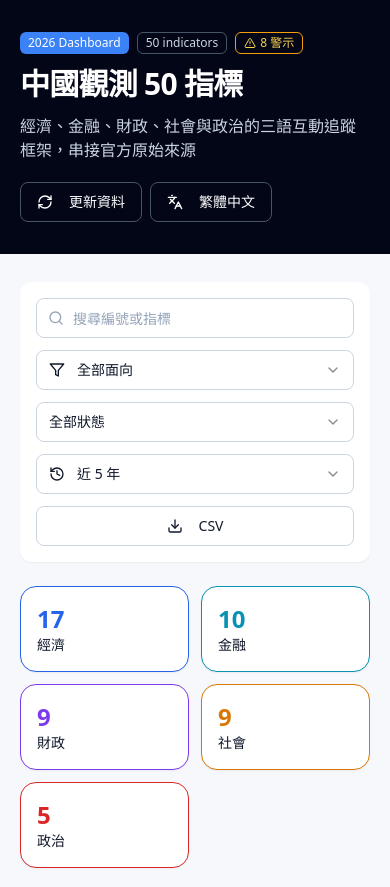
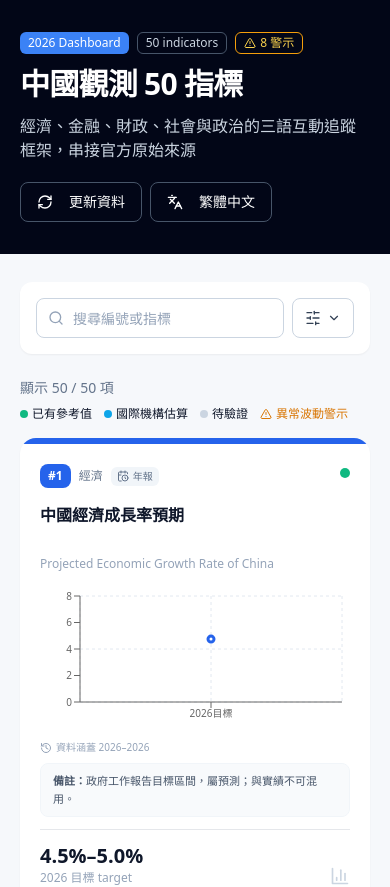
Before and after one commit to Michelle-AG9431/ChinaIndicatorDashboard, a React (Vite) app: page / in a window 390 px wide. Shown: the top 887 px of the page. Built offline with nearby package versions, Linux system fonts and the light colour scheme.

Commit message:
Update App.jsx

```diff
--- a/src/App.jsx
+++ b/src/App.jsx
@@ -3,6 +3,7 @@ import { motion, AnimatePresence } from "framer-motion";
 import {
   Search, ExternalLink, Languages, BarChart3, Database, X, Info, Filter,
   Download, AlertTriangle, RefreshCw, CalendarClock, History, Globe,
+  SlidersHorizontal, ChevronDown, RotateCcw,
 } from "lucide-react";
 import { Card, CardContent } from "@/components/ui/card";
 import { Button } from "@/components/ui/button";
@@ -115,6 +116,7 @@ export default function App() {
   const [cat, setCat] = useState("all");
   const [status, setStatus] = useState("all");
   const [years, setYears] = useState(5);
+  const [filtersOpen, setFiltersOpen] = useState(false); // 手機版篩選面板
   const [selected, setSelected] = useState(null);
   const [refreshed, setRefreshed] = useState(null);
   const [refreshing, setRefreshing] = useState(false);
@@ -163,6 +165,17 @@ export default function App() {
     }
     setRefreshed({ time: new Date().toLocaleString(), ok });
     setRefreshing(false);
+  };
+
+  // 手機版：顯示目前套用了幾個非預設篩選條件
+  const activeFilterCount =
+    (cat !== "all" ? 1 : 0) + (status !== "all" ? 1 : 0) + (years !== 5 ? 1 : 0);
+
+  const resetFilters = () => {
+    setCat("all");
+    setStatus("all");
+    setYears(5);
+    setSearch("");
   };
 
   const exportCsv = () => {
@@ -226,15 +239,51 @@ export default function App() {
       </header>
 
       <main className="max-w-7xl mx-auto px-5 py-7">
+        {/* ---------- 篩選列 ----------
+            手機（< md）：搜尋框 + 右上角篩選鈕，點開才展開下拉選單
+            桌機（≥ md）：全部並排顯示                                      */}
         <Card className="border-0 shadow-sm mb-6">
           <CardContent className="p-4">
-            <div className="grid md:grid-cols-[1fr_170px_180px_160px_auto] gap-3">
-              <div className="relative">
+            {/* 第一列：搜尋 + 手機版篩選鈕 */}
+            <div className="flex gap-2 md:hidden">
+              <div className="relative flex-1">
                 <Search className="absolute left-3 top-3 w-4 h-4 text-slate-400" />
-                <Input value={search} onChange={(e) => setSearch(e.target.value)} placeholder={t("搜尋編號或指標", "Search number or indicator", "番号・指標を検索")} className="pl-9" />
+                <Input
+                  value={search}
+                  onChange={(e) => setSearch(e.target.value)}
+                  placeholder={t("搜尋編號或指標", "Search", "検索")}
+                  className="pl-9"
+                />
               </div>
+              <button
+                onClick={() => setFiltersOpen(!filtersOpen)}
+                aria-expanded={filtersOpen}
+                className="relative shrink-0 h-10 px-3 rounded-lg border border-slate-300 bg-white text-slate-700 flex items-center gap-1.5 text-sm font-medium active:bg-slate-50 transition-colors"
+              >
+                <SlidersHorizontal className="w-4 h-4" />
+                <ChevronDown className={`w-3.5 h-3.5 transition-transform ${filtersOpen ? "rotate-180" : ""}`} />
+                {activeFilterCount > 0 && (
+                  <span className="absolute -top-1.5 -right-1.5 min-w-[18px] h-[18px] px-1 rounded-full bg-blue-600 text-white text-[10px] font-bold flex items-center justify-center">
+                    {activeFilterCount}
+                  </span>
+                )}
+              </button>
+            </div>
+
+            {/* 手機版展開面板 */}
+            <AnimatePresence initial={false}>
+              {filtersOpen && (
+                <motion.div
+                  key="mobile-filters"
+                  initial={{ height: 0, opacity: 0 }}
+                  animate={{ height: "auto", opacity: 1 }}
+                  exit={{ height: 0, opacity: 0 }}
+                  transition={{ duration: 0.18 }}
+                  className="md:hidden overflow-hidden"
+                >
+                  <div className="pt-3 space-y-2">
                     <Select value={cat} onValueChange={setCat}>
-                <SelectTrigger><Filter className="w-4 h-4 mr-2" /><SelectValue /></SelectTrigger>
+                      <SelectTrigger><Filter className="w-4 h-4 mr-2 shrink-0" /><SelectValue /></SelectTrigger>
                       <SelectContent>
                         <SelectItem value="all">{t("全部面向", "All dimensions", "全分野")}</SelectItem>
                         {categories.map((c) => (
@@ -242,6 +291,51 @@ export default function App() {
                         ))}
                       </SelectContent>
                     </Select>
+
+                    <Select value={status} onValueChange={setStatus}>
+                      <SelectTrigger><SelectValue /></SelectTrigger>
+                      <SelectContent>
+                        <SelectItem value="all">{t("全部狀態", "All status", "全ステータス")}</SelectItem>
+                        <SelectItem value="reference">{t("已有參考值", "Reference value", "参考値あり")}</SelectItem>
+                        <SelectItem value="estimate">{t("國際機構估算", "Intl. estimate", "国際機関推計")}</SelectItem>
+                        <SelectItem value="pending">{t("待驗證", "Pending", "検証待ち")}</SelectItem>
+                        <SelectItem value="anomaly">{t("⚠ 異常波動", "⚠ Anomaly", "⚠ 異常変動")}</SelectItem>
+                      </SelectContent>
+                    </Select>
+
+                    <Select value={String(years)} onValueChange={(v) => setYears(v === "all" ? "all" : Number(v))}>
+                      <SelectTrigger><History className="w-4 h-4 mr-2 shrink-0" /><SelectValue /></SelectTrigger>
+                      <SelectContent>
+                        <SelectItem value="5">{t("近 5 年", "Last 5 years", "直近 5 年")}</SelectItem>
+                        <SelectItem value="10">{t("近 10 年", "Last 10 years", "直近 10 年")}</SelectItem>
+                        <SelectItem value="15">{t("近 15 年", "Last 15 years", "直近 15 年")}</SelectItem>
+                        <SelectItem value="20">{t("近 20 年", "Last 20 years", "直近 20 年")}</SelectItem>
+                        <SelectItem value="all">{t("全部期間", "All periods", "全期間")}</SelectItem>
+                      </SelectContent>
+                    </Select>
+
+                    <div className="flex gap-2 pt-1">
+                      <Button onClick={exportCsv} variant="outline" className="flex-1">
+                        <Download className="w-4 h-4 mr-2" />CSV
+                      </Button>
+                      {activeFilterCount > 0 && (
+                        <Button onClick={resetFilters} variant="ghost" className="shrink-0">
+                          <RotateCcw className="w-4 h-4 mr-1.5" />{t("清除", "Reset", "リセット")}
+                        </Button>
+                      )}
+                    </div>
+                  </div>
+                </motion.div>
+              )}
+            </AnimatePresence>
+
+            {/* 桌機版：搜尋 + 狀態 + 期間 + CSV 並排。
+                不放分類選單 —— 分類由下方五個大按鈕負責，避免同一功能有兩個入口 */}
+            <div className="hidden md:grid md:grid-cols-[1fr_190px_170px_auto] gap-3">
+              <div className="relative">
+                <Search className="absolute left-3 top-3 w-4 h-4 text-slate-400" />
+                <Input value={search} onChange={(e) => setSearch(e.target.value)} placeholder={t("搜尋編號或指標", "Search number or indicator", "番号・指標を検索")} className="pl-9" />
+              </div>
               <Select value={status} onValueChange={setStatus}>
                 <SelectTrigger><SelectValue /></SelectTrigger>
                 <SelectContent>
@@ -253,7 +347,7 @@ export default function App() {
                 </SelectContent>
               </Select>
               <Select value={String(years)} onValueChange={(v) => setYears(v === "all" ? "all" : Number(v))}>
-                <SelectTrigger><History className="w-4 h-4 mr-2" /><SelectValue /></SelectTrigger>
+                <SelectTrigger><History className="w-4 h-4 mr-2 shrink-0" /><SelectValue /></SelectTrigger>
                 <SelectContent>
                   <SelectItem value="5">{t("近 5 年", "Last 5 years", "直近 5 年")}</SelectItem>
                   <SelectItem value="10">{t("近 10 年", "Last 10 years", "直近 10 年")}</SelectItem>
@@ -280,7 +374,8 @@ export default function App() {
           </CardContent>
         </Card>
 
-        <div className="grid grid-cols-2 md:grid-cols-5 gap-3 mb-7">
+        {/* 分類大按鈕：僅桌機顯示。手機版改用篩選面板裡的分類選單 */}
+        <div className="hidden md:grid md:grid-cols-5 gap-3 mb-7">
           {categories.map((c) => (
             <button key={c.id} onClick={() => setCat(cat === c.id ? "all" : c.id)}
               className={`text-left rounded-2xl p-4 bg-white border transition shadow-sm ${cat === c.id ? "ring-2 ring-offset-2" : "hover:-translate-y-0.5"}`}
```
Lines whose indentation alone changed are shown as unchanged.
